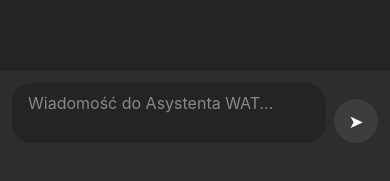
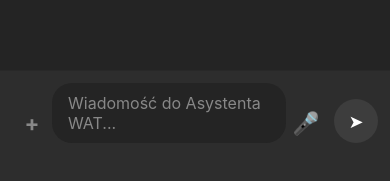
Before and after one commit to Nealz1/chwat-mobile-app, a React Native app: screen /Chat in a window 390 px wide. Shown: the part 653-834 px from the top of the page. Built offline with nearby package versions, Linux system fonts and the light colour scheme.

Commit message:
Add: Attach file (+) and voice record (🎤) buttons to input bar

```diff
--- a/package.json
+++ b/package.json
@@ -14,7 +14,9 @@
     "@react-navigation/native": "^7.1.25",
     "@react-navigation/native-stack": "^7.8.6",
     "expo": "~54.0.29",
+    "expo-av": "~16.0.8",
     "expo-clipboard": "~8.0.8",
+    "expo-document-picker": "~14.0.8",
     "expo-speech": "~14.0.8",
     "expo-status-bar": "~3.0.9",
     "react": "19.1.0",
--- a/src/screens/ChatScreen.tsx
+++ b/src/screens/ChatScreen.tsx
@@ -9,7 +9,6 @@ import {
     KeyboardAvoidingView,
     Platform,
     ActivityIndicator,
-
     Keyboard,
     Alert,
     Modal,
@@ -17,6 +16,8 @@ import {
 import { SafeAreaView } from 'react-native-safe-area-context';
 import * as Clipboard from 'expo-clipboard';
 import * as Speech from 'expo-speech';
+import * as DocumentPicker from 'expo-document-picker';
+import { Audio } from 'expo-av';
 import { NativeStackScreenProps } from '@react-navigation/native-stack';
 import Markdown from 'react-native-markdown-display';
 import { RootStackParamList } from '../navigation/AppNavigator';
@@ -46,6 +47,9 @@ export function ChatScreen({ route, navigation }: Props) {
     const [keyboardHeight, setKeyboardHeight] = useState(0);
     const [editingIndex, setEditingIndex] = useState<number | null>(null);
     const [editText, setEditText] = useState('');
+    const [attachedFile, setAttachedFile] = useState<DocumentPicker.DocumentPickerAsset | null>(null);
+    const [isRecording, setIsRecording] = useState(false);
+    const recordingRef = useRef<Audio.Recording | null>(null);
 
     useEffect(() => {
         loadUser();
@@ -279,6 +283,83 @@ export function ChatScreen({ route, navigation }: Props) {
         }));
     }, [user]);
 
+    // Handle file attachment
+    const handleAttachFile = useCallback(async () => {
+        try {
+            const result = await DocumentPicker.getDocumentAsync({
+                type: '*/*',
+                copyToCacheDirectory: true,
+            });
+
+            if (!result.canceled && result.assets && result.assets.length > 0) {
+                const file = result.assets[0];
+                setAttachedFile(file);
+                Alert.alert(
+                    language === 'pl' ? 'Plik załączony' : 'File attached',
+                    file.name
+                );
+            }
+        } catch (error) {
+            console.error('Error picking document:', error);
+            Alert.alert(
+                language === 'pl' ? 'Błąd' : 'Error',
+                language === 'pl' ? 'Nie udało się wybrać pliku' : 'Failed to pick file'
+            );
+        }
+    }, [language]);
+
+    // Handle voice recording
+    const handleVoiceRecord = useCallback(async () => {
+        if (isRecording) {
+            // Stop recording
+            try {
+                if (recordingRef.current) {
+                    await recordingRef.current.stopAndUnloadAsync();
+                    const uri = recordingRef.current.getURI();
+                    recordingRef.current = null;
+                    setIsRecording(false);
+
+                    // For now, just show that recording was captured
+                    Alert.alert(
+                        language === 'pl' ? 'Nagranie zakończone' : 'Recording complete',
+                        language === 'pl' ? 'Funkcja transkrypcji wkrótce dostępna' : 'Transcription feature coming soon'
+                    );
+                }
+            } catch (error) {
+                console.error('Error stopping recording:', error);
+            }
+        } else {
+            // Start recording
+            try {
+                const permission = await Audio.requestPermissionsAsync();
+                if (permission.status !== 'granted') {
+                    Alert.alert(
+                        language === 'pl' ? 'Brak dostępu' : 'Permission denied',
+                        language === 'pl' ? 'Wymagany dostęp do mikrofonu' : 'Microphone access required'
+                    );
+                    return;
+                }
+
+                await Audio.setAudioModeAsync({
+                    allowsRecordingIOS: true,
+                    playsInSilentModeIOS: true,
+                });
+
+                const { recording } = await Audio.Recording.createAsync(
+                    Audio.RecordingOptionsPresets.HIGH_QUALITY
+                );
+                recordingRef.current = recording;
+                setIsRecording(true);
+            } catch (error) {
+                console.error('Error starting recording:', error);
+                Alert.alert(
+                    language === 'pl' ? 'Błąd' : 'Error',
+                    language === 'pl' ? 'Nie udało się rozpocząć nagrywania' : 'Failed to start recording'
+                );
+            }
+        }
+    }, [isRecording, language]);
+
     const handleSpeak = useCallback((text: string) => {
         // Remove markdown formatting for cleaner TTS
         const cleanText = text
@@ -409,6 +490,27 @@ export function ChatScreen({ route, navigation }: Props) {
                         paddingBottom: keyboardHeight > 0 ? 12 : 48,
                     }
                 ]}>
+                    {/* Attached file indicator */}
+                    {attachedFile && (
+                        <View style={[styles.attachedFileRow, { backgroundColor: colors.background }]}>
+                            <Text style={[styles.attachedFileName, { color: colors.text }]} numberOfLines={1}>
+                                📎 {attachedFile.name}
+                            </Text>
+                            <TouchableOpacity onPress={() => setAttachedFile(null)}>
+                                <Text style={[styles.removeAttachment, { color: colors.error }]}>✕</Text>
+                            </TouchableOpacity>
+                        </View>
+                    )}
+                    <View style={styles.inputRow}>
+                        {/* Attach file button */}
+                        <TouchableOpacity
+                            style={styles.inputActionButton}
+                            onPress={handleAttachFile}
+                            disabled={isLoading}
+                        >
+                            <Text style={[styles.inputActionIcon, { color: colors.textSecondary }]}>+</Text>
+                        </TouchableOpacity>
+
                         <TextInput
                             style={[styles.input, { color: colors.text, backgroundColor: colors.background }]}
                             value={inputText}
@@ -419,6 +521,19 @@ export function ChatScreen({ route, navigation }: Props) {
                             maxLength={4000}
                             editable={!isLoading}
                         />
+
+                        {/* Voice record button */}
+                        <TouchableOpacity
+                            style={styles.inputActionButton}
+                            onPress={handleVoiceRecord}
+                            disabled={isLoading}
+                        >
+                            <Text style={[styles.inputActionIcon, { color: isRecording ? colors.error : colors.textSecondary }]}>
+                                {isRecording ? '⏹' : '🎤'}
+                            </Text>
+                        </TouchableOpacity>
+
+                        {/* Send button */}
                         <TouchableOpacity
                             style={[
                                 styles.sendButton,
@@ -429,6 +544,7 @@ export function ChatScreen({ route, navigation }: Props) {
                         >
                             <Text style={styles.sendButtonText}>➤</Text>
                         </TouchableOpacity>
+                    </View>
                 </View>
             </KeyboardAvoidingView>
 
@@ -504,12 +620,43 @@ const styles = StyleSheet.create({
         borderBottomLeftRadius: 4,
     },
     inputContainer: {
-        flexDirection: 'row',
+        flexDirection: 'column',
         padding: 12,
         paddingBottom: 48,
-        alignItems: 'flex-end',
         borderTopWidth: 1,
         borderTopColor: 'rgba(0,0,0,0.1)',
+    },
+    inputRow: {
+        flexDirection: 'row',
+        alignItems: 'flex-end',
+    },
+    attachedFileRow: {
+        flexDirection: 'row',
+        alignItems: 'center',
+        justifyContent: 'space-between',
+        paddingHorizontal: 12,
+        paddingVertical: 8,
+        borderRadius: 8,
+        marginBottom: 8,
+    },
+    attachedFileName: {
+        flex: 1,
+        fontSize: 14,
+    },
+    removeAttachment: {
+        fontSize: 18,
+        fontWeight: 'bold',
+        paddingLeft: 12,
+    },
+    inputActionButton: {
+        width: 40,
+        height: 40,
+        justifyContent: 'center',
+        alignItems: 'center',
+    },
+    inputActionIcon: {
+        fontSize: 22,
+        fontWeight: 'bold',
     },
     input: {
         flex: 1,
```
Also changed, not shown: 1 other file (tests, documents, lock files or other folders). Lines whose indentation alone changed are shown as unchanged.
